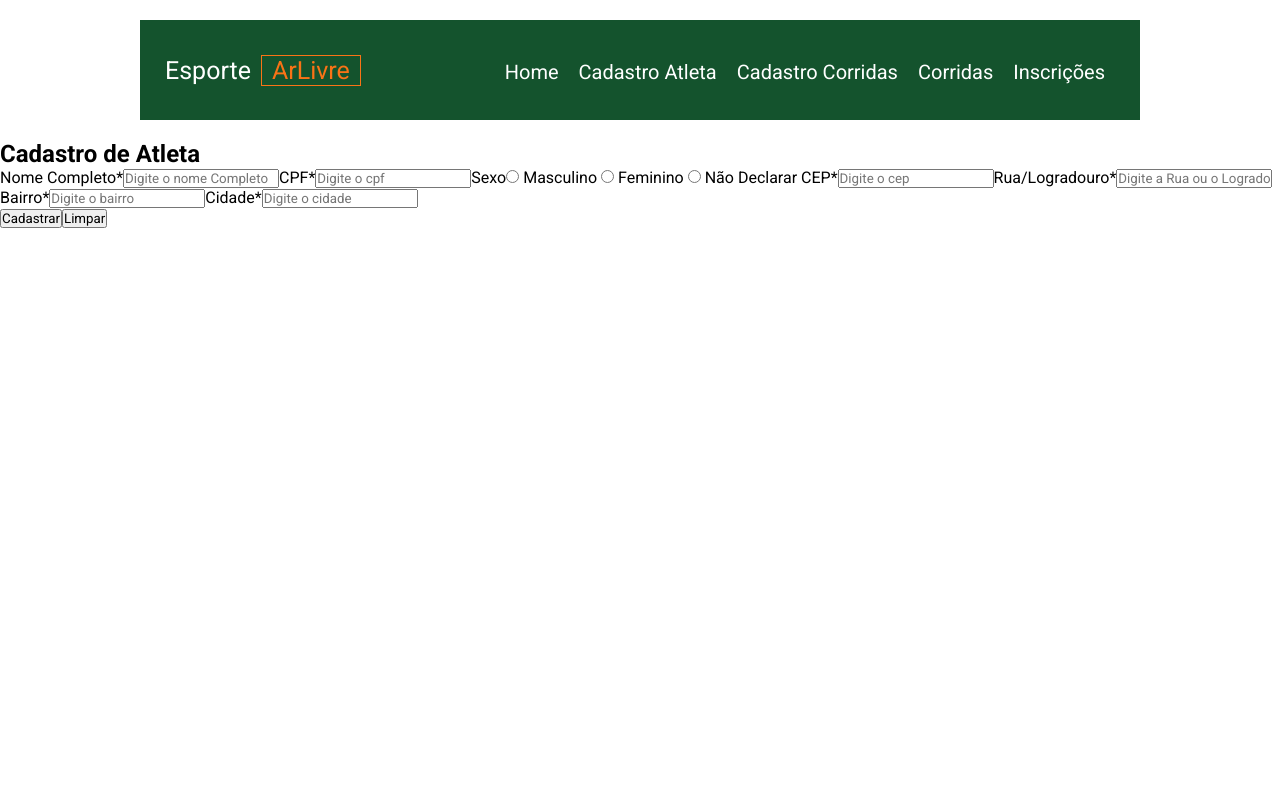
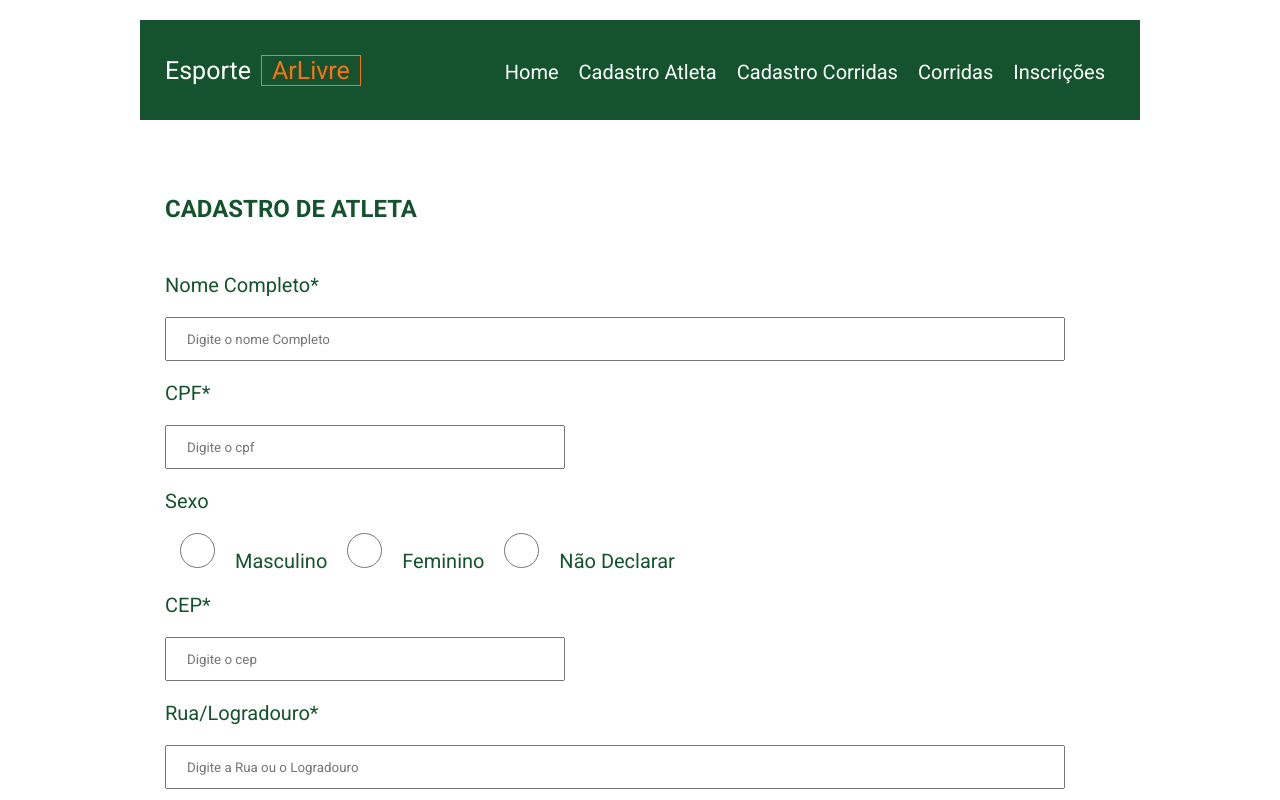
Before and after one commit to alifrebat-docente/esporte_arlivre_qpr210.001, an Angular app: page / in a window 1280 px wide. Shown: the top 800 px of the page. Built offline with nearby package versions, Linux system fonts and the light colour scheme.

Commit message:
Formatado o componente AtletaComponent

```diff
--- a/src/app/component/atleta-component/atleta-component.css
+++ b/src/app/component/atleta-component/atleta-component.css
@@ -0,0 +1,69 @@
+#form{
+    width: 1000px;
+    min-height: 600px;
+    margin: 20px auto;
+    padding: 25px;
+    color: var(--cor-primaria);
+}
+
+h2{
+    margin: 30px 0px;
+    text-transform: uppercase;
+}
+
+#form-atleta{
+    width: 100%;
+    min-height: 600px;
+    font-size: 20px;
+}
+
+label{
+    display: block;
+    padding: 20px 0px;
+}
+
+input{
+    height: 30px;
+    padding: 20px;
+}
+
+.input01{
+    width: 900px;
+}
+.input02{
+    width: 400px;
+}
+
+input[type=radio]{
+    width: 35px;
+    height: 35px;
+    margin: 0px 15px;
+}
+
+#div-btns{
+    width: 100%;
+    height: 150px;
+    margin: 25px 0px;
+    display: flex;
+    align-items: center;
+    justify-content: center;
+}
+
+button{
+    width: 200px;
+    height: 40px;
+    cursor: pointer;
+    border: none;
+    color: var(--branca);
+    font-size: 20px;
+}
+
+#btnAdd{
+    background-color: var(--botao01);
+    margin-right: 20px;
+}
+
+#btnLimpar{
+    background-color: var(--botao02);
+    margin-left: 20px;
+}
```
